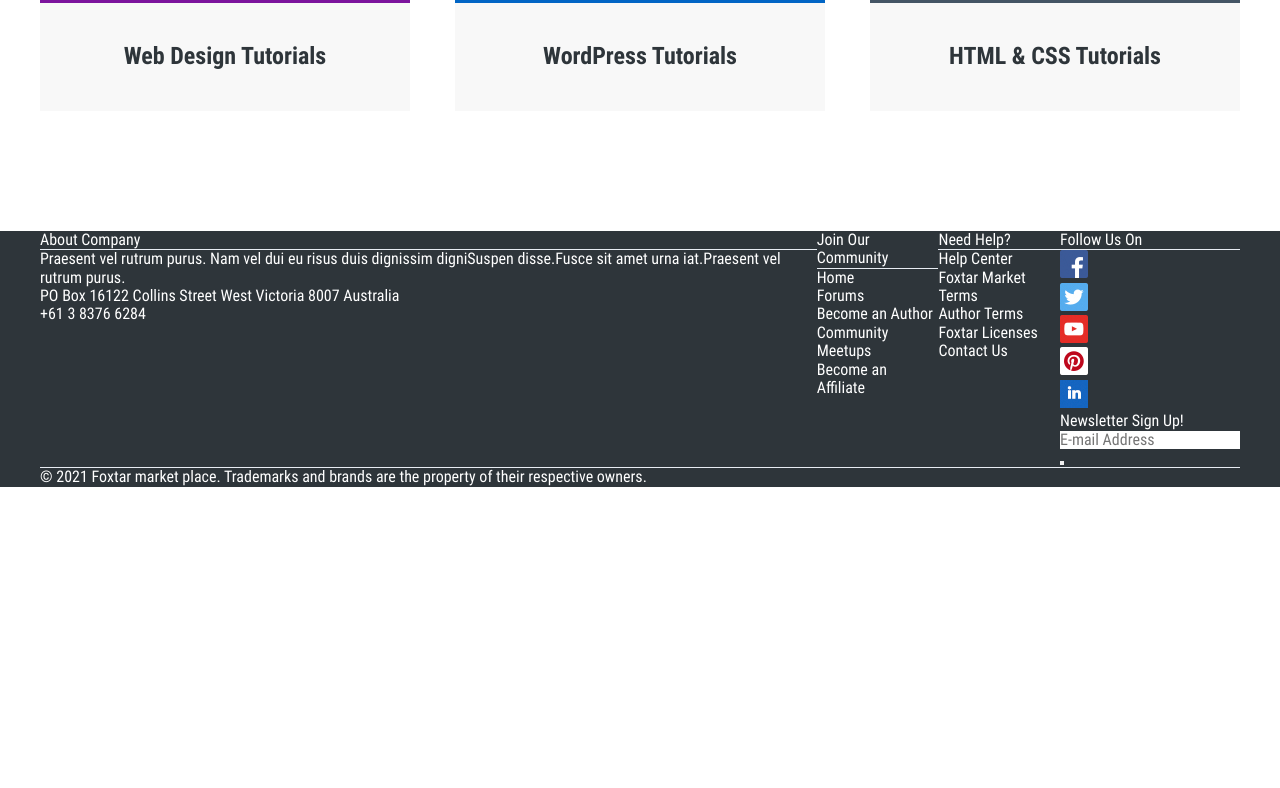
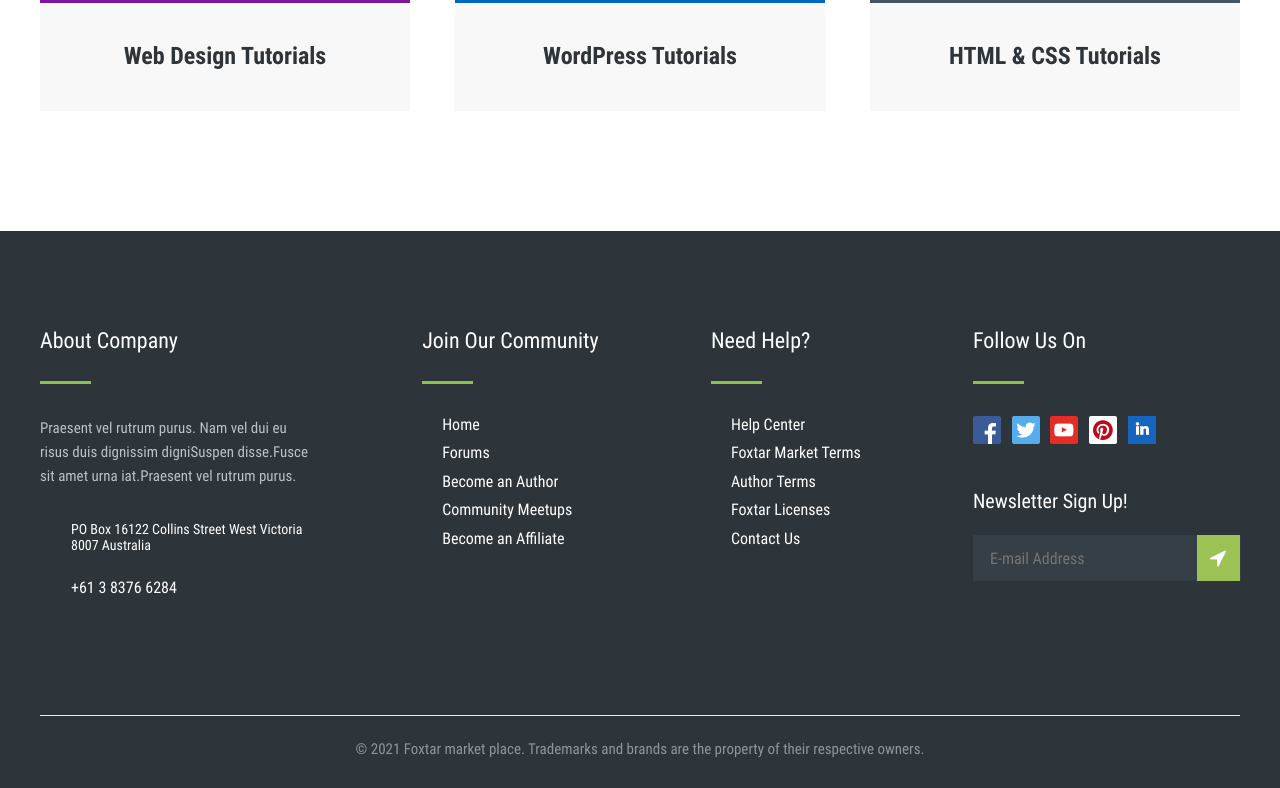
Before and after one commit to DmytroKalenko/ModernoMarketPlace, a website: page app/index.html in a window 1280 px wide. Shown: the part 5727-6515 px from the top of the page. Before the commit the page ends 6214 px from the top, so only its background shows below. Drawn offline with nearby package versions, Linux system fonts and the light colour scheme.

Commit message:
finish_footer

```diff
--- a/app/scss/style.scss
+++ b/app/scss/style.scss
@@ -512,6 +512,84 @@ header {
     }
     .footer__content {
         display: flex;
+        padding: 97px 0 117px;
+        justify-content: space-between;
+        .footer__colum:first-child {
+            max-width: 270px;
+        }
+        .footer__colum:last-child {
+            max-width: 267px;
+        }
+        .footer__colum__title {
+            font-size: 22px;
+        }
+        hr {
+            margin: 28px 0 32px;
+            background-color: $btnColor2;
+            height: 3px;
+            width: 51px;
+        }
+        .text {
+            font-size: 15px;
+            color: rgb(185, 194, 198);
+            line-height: 1.6;
+            padding-bottom: 33px;
+        }
+        .adress {
+            font-size: 14px;
+            padding-bottom: 26px;
+            padding-left: 31px;
+        }
+        .phone {
+            padding-left: 31px;
+        }
+        .footer__list {
+            .list__item {
+                padding: 0px 0px 10px 20px;
+            }
+        }
+        .footer__social__media {
+            padding-bottom: 42px;
+            .list__item {
+                display: inline-block;
+                padding-right: 7px;
+            }
+        }
+        .footer__form__title {
+            font-size: 20px;
+            padding-bottom: 22px;
+        }
+        form {
+            width: 267px;
+            height: 46px;
+            position: relative;
+            input {
+                background-color: rgb(54, 63, 69);
+                width: 94%;
+                height: 100%;
+                padding-left: 17px;
+                color: #6c7277;
+            }
+            button {
+                background-color: rgb(156, 194, 85);
+                position: absolute;
+                width: 43px;
+                height: 100%;
+                border: none;
+                background-image: url(../images/icons/cursor.png);
+                background-position: center;
+                background-repeat: no-repeat;
+                cursor: pointer;
+                top: 0;
+                right: 0;
+            }
+        }
+    }
+    .footer__right {
+        font-size: 15px;
+        color: rgb(145, 149, 151);
+        padding: 25px 0 30px;
+        text-align: center;
     }
 }
 
```
Also changed, not shown: app/css/style.min.css, app/images/icons/cursor.png (added), app/images/icons/direction.svg (added), app/images/icons/phone.png (added), app/images/icons/place.png (added).
